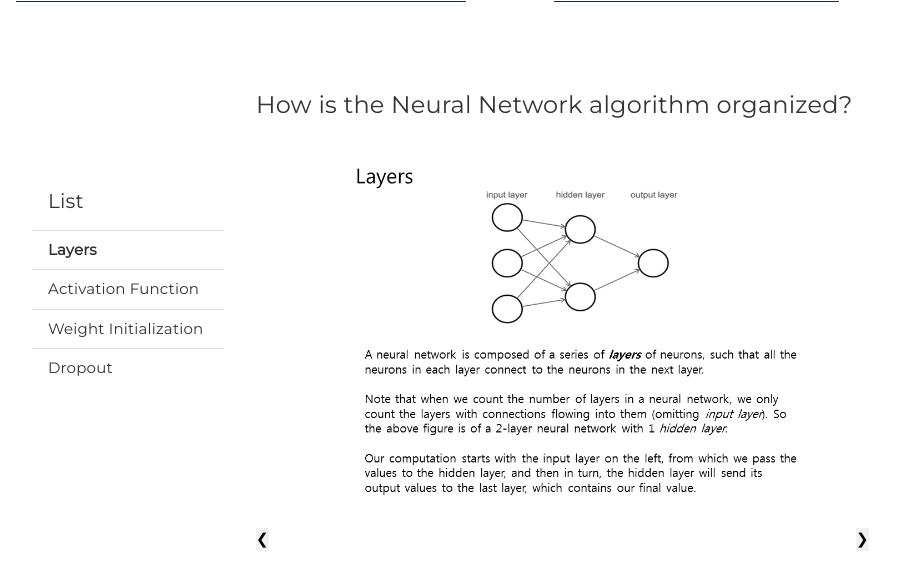
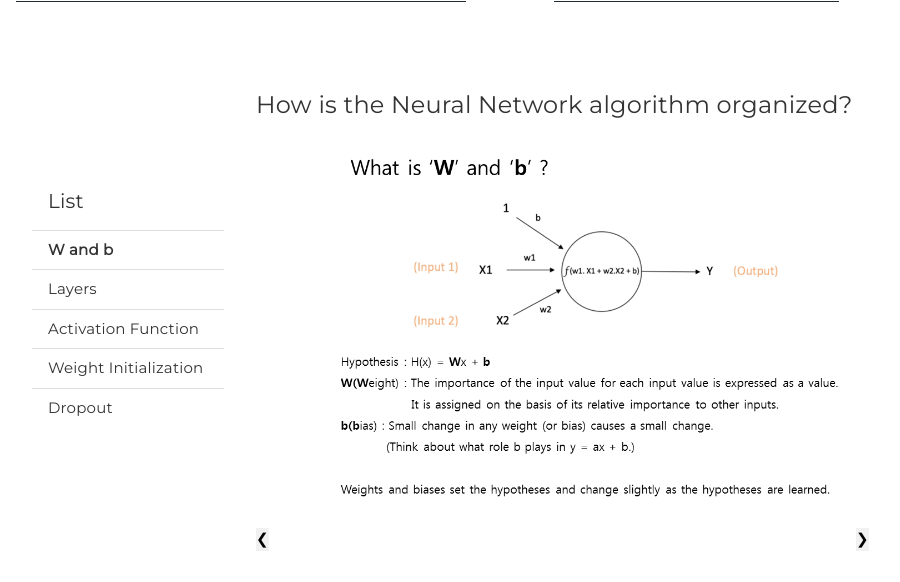
Before and after one commit to yhi00240/practice, a Django app: page /1/algorithm/ in a window 1280 px wide. Shown: the part 748-1330 px from the top of the page, without its empty margins (249-1149 px from the left). Run offline with Django 3.2, Linux system fonts and the light colour scheme; some libraries are stand-ins or nearby versions.

Commit message:
move W & b from data to algorithm

```diff
--- a/practice/templates/practice/algorithm.html
+++ b/practice/templates/practice/algorithm.html
@@ -41,10 +41,11 @@
     <br><br><br><br>
     <ul class="w3-ul help_list">
       <li><h4>List</h4></li>
-      <li><span onClick="getIndex(0)">Layers</span></li>
-      <li><span onClick="getIndex(3)">Activation Function</span></li>
-      <li><span onClick="getIndex(8)">Weight Initialization</span></li>
-      <li><span onClick="getIndex(12)">Dropout</span></li>
+      <li><span onClick="getIndex(0)">W and b</span></li>
+      <li><span onClick="getIndex(1)">Layers</span></li>
+      <li><span onClick="getIndex(4)">Activation Function</span></li>
+      <li><span onClick="getIndex(9)">Weight Initialization</span></li>
+      <li><span onClick="getIndex(13)">Dropout</span></li>
     </ul>
   </div>
   <div class="w3-container">
@@ -64,6 +65,7 @@
       <img src="{% static 'practice/images/ppt/algorithm (12).png' %}" width="auto" height="400">
       <img src="{% static 'practice/images/ppt/algorithm (13).png' %}" width="auto" height="400">
       <img src="{% static 'practice/images/ppt/algorithm (14).png' %}" width="auto" height="400">
+      <img src="{% static 'practice/images/ppt/algorithm (15).png' %}" width="auto" height="400">
     </div>
     <div class="w3-middle">
       <div class="w3-btn-floating w3-left w3-light-gray"  onclick="getPrev()">&#10094;</div>
@@ -164,14 +166,16 @@
       $next.css('z-index', 1);
     });
     $('.w3-ul li').css("font-weight","normal");
-    if(0<=$next.index() && $next.index()<3)
+    if(0<=$next.index() && $next.index()<1)
       $('.w3-ul li:eq(1)').css("font-weight","Bold");
-    else if(3<=$next.index() && $next.index()<8)
+    else if(1<=$next.index() && $next.index()<4)
       $('.w3-ul li:eq(2)').css("font-weight","Bold");
-    else if(8<=$next.index() && $next.index()<12)
+    else if(4<=$next.index() && $next.index()<9)
       $('.w3-ul li:eq(3)').css("font-weight","Bold");
+    else if(9<=$next.index() && $next.index()<13)
+      $('.w3-ul li:eq(4)').css("font-weight","Bold");
     else
-      $('.w3-ul li:eq(4)').css("font-weight","Bold");
+      $('.w3-ul li:eq(5)').css("font-weight","Bold");
   }
 
   function getIndex(index) {
--- a/practice/templates/practice/data.html
+++ b/practice/templates/practice/data.html
@@ -26,7 +26,6 @@
       <li><h4>List</h4></li>
       <li><span onClick="getIndex(0)">Data Image</span></li>
       <li><span onClick="getIndex(2)">Data Label</span></li>
-      <li><span onClick="getIndex(3)">W and b</span></li>
     </ul>
   </div>
   <div class="w3-container w3-cell">
@@ -35,7 +34,6 @@
       <img src="{% static 'practice/images/ppt/data (1).png' %}" width="auto" height="400">
       <img src="{% static 'practice/images/ppt/data (2).png' %}" width="auto" height="400">
       <img src="{% static 'practice/images/ppt/data (3).png' %}" width="auto" height="400">
-      <img src="{% static 'practice/images/ppt/data (4).png' %}" width="auto" height="400">
     </div>
     <div class="w3-middle">
       <div class="w3-btn-floating w3-left w3-light-gray" onclick="getPrev()">&#10094;</div>
@@ -198,10 +196,8 @@
     $('.w3-ul li').css("font-weight","normal");
     if(0<=$next.index() && $next.index()<2)
       $('.w3-ul li:eq(1)').css("font-weight","Bold");
-    else if(2<=$next.index() && $next.index()<3)
+    else
       $('.w3-ul li:eq(2)').css("font-weight","Bold");
-    else
-      $('.w3-ul li:eq(3)').css("font-weight","Bold");
   }
 
   function getIndex(index) {
```
Also changed, not shown: practice/static/practice/images/ppt/algorithm (1).PNG, practice/static/practice/images/ppt/algorithm (10).PNG, practice/static/practice/images/ppt/algorithm (11).PNG, practice/static/practice/images/ppt/algorithm (12).PNG, practice/static/practice/images/ppt/algorithm (13).PNG, practice/static/practice/images/ppt/algorithm (14).PNG, practice/static/practice/images/ppt/algorithm (15).PNG (added), practice/static/practice/images/ppt/algorithm (3).PNG, practice/static/practice/images/ppt/algorithm (4).PNG, practice/static/practice/images/ppt/algorithm (5).PNG, practice/static/practice/images/ppt/algorithm (6).PNG, practice/static/practice/images/ppt/algorithm (7).PNG, practice/static/practice/images/ppt/algorithm (8).PNG, practice/static/practice/images/ppt/algorithm (9).PNG, 1 more files.
